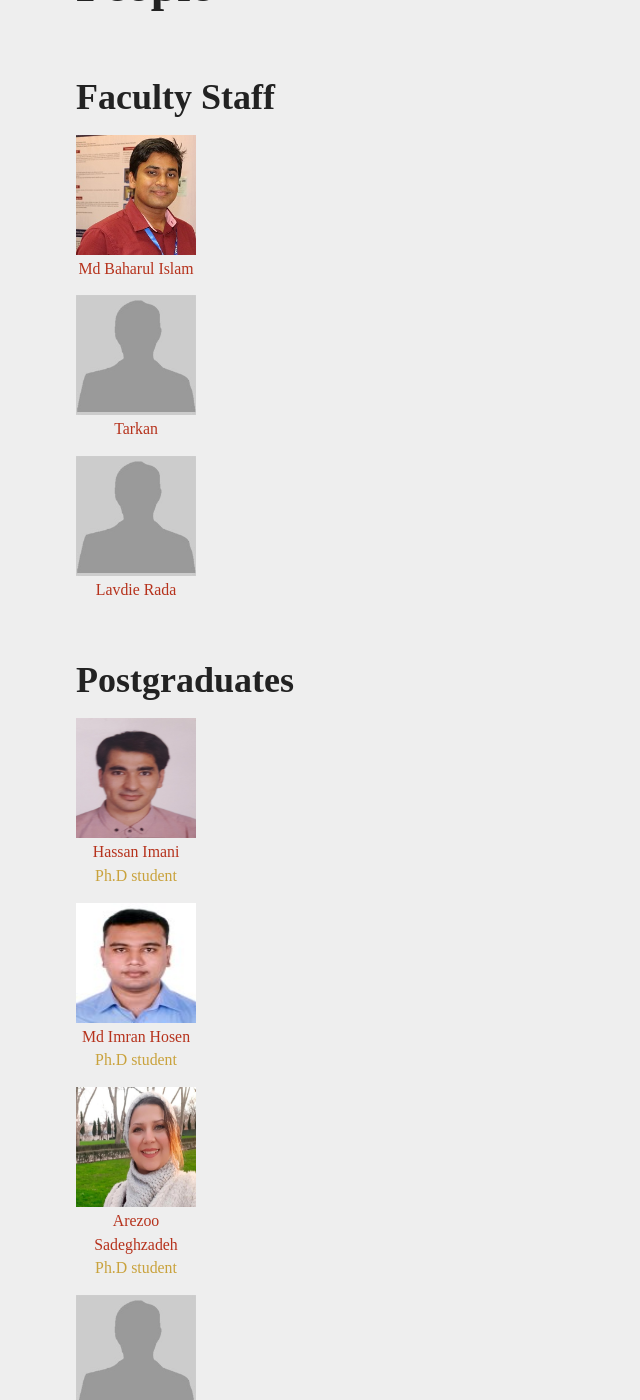
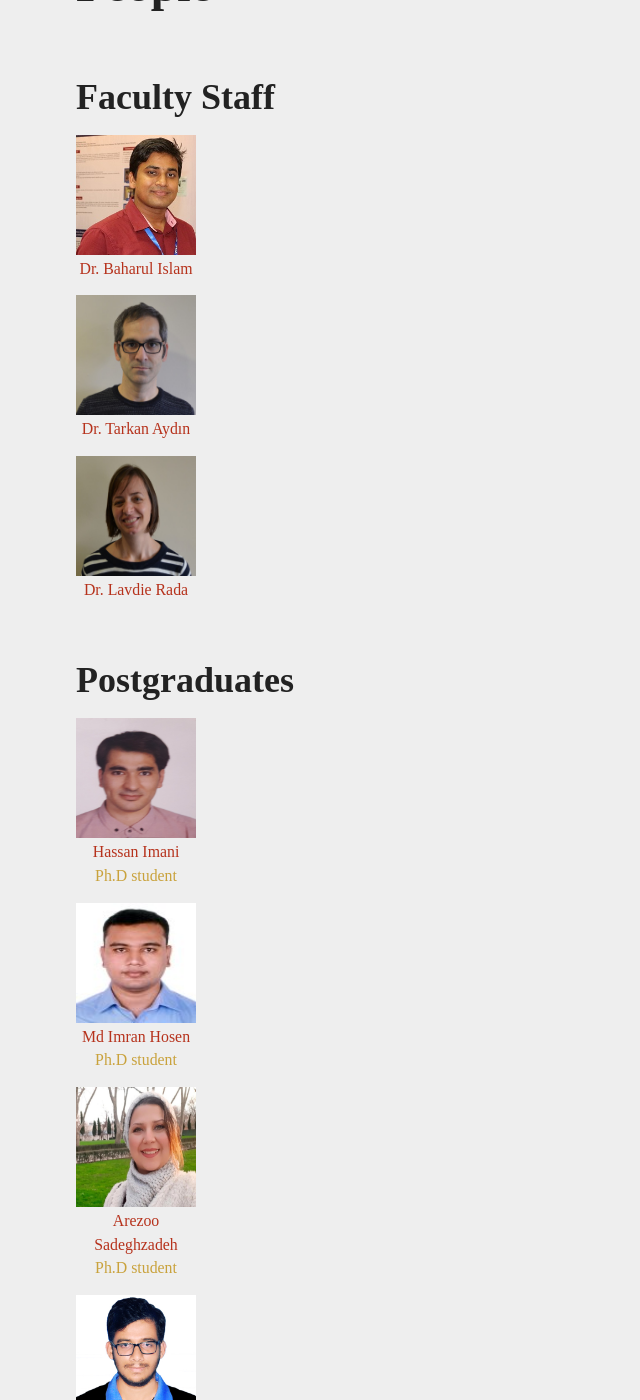
Before and after one commit to baucomputervision/baucomputervision.github.io, a Jekyll site: the page built from people.md, in a window 1280 px wide and 1400 px high, scrolled down 190 px. Shown: the whole window, without its empty margins (0-640 px from the left). Built offline with Jekyll 4.4.1, drawn with Linux system fonts in a browser that asks for light colours; some of the changed text lies outside the part shown.

Commit message:
update people

```diff
--- a/people.md
+++ b/people.md
@@ -6,15 +6,15 @@ permalink: /people/
 
 ## Faculty Staff
 
-{% include imagethumbnailblock.html url="/images/people/bahar.jpg" caption="Md Baharul Islam" width="120px" height="120px"  %}
-{% include imagethumbnailblock.html url="/images/people/nophoto.jpg" caption="Tarkan" width="120px" height="120px"  %}
-{% include imagethumbnailblock.html url="/images/people/nophoto.jpg" caption="Lavdie Rada" width="120px" height="120px"  %}
+{% include imagethumbnailblock.html url="/images/people/bahar.jpg" caption="Dr. Baharul Islam" width="120px" height="120px"  %}
+{% include imagethumbnailblock.html url="/images/people/tarkan.jpg" caption="Dr. Tarkan Aydın" width="120px" height="120px"  %}
+{% include imagethumbnailblock.html url="/images/people/lavdie.jpg" caption="Dr. Lavdie Rada" width="120px" height="120px"  %}
 
 ## Postgraduates
 {% include imagethumbnailblock.html url="/images/people/hassan.jpg" caption="Hassan Imani" caption2="Ph.D student" width="120px" height="120px"  %}
 {% include imagethumbnailblock.html url="/images/people/imran.jpg" caption="Md Imran Hosen" caption2="Ph.D student" width="120px" height="120px"  %}
 {% include imagethumbnailblock.html url="/images/people/arezoo.jpg" caption="Arezoo Sadeghzadeh" caption2="Ph.D student" width="120px" height="120px"  %}
-{% include imagethumbnailblock.html url="/images/people/nophoto.jpg" caption="Masum" caption2="" width="120px" height="120px"  %}
+{% include imagethumbnailblock.html url="/images/people/masum.jpg" caption="Masum Shah Junayed" caption2="" width="120px" height="120px"  %}
 {% include imagethumbnailblock.html url="/images/people/nophoto.jpg" caption="Afsana" caption2="" width="120px" height="120px"  %}
 {% include imagethumbnailblock.html url="/images/people/alnur.jpg" caption="Alnur Alimanov " caption2="M.Sc student" width="120px" height="120px"  %}
 {% include imagethumbnailblock.html url="/images/people/misagh.jpg" caption="Misagh Asgari" caption2="M.Sc student" width="120px" height="120px"  %}
```
Also changed, not shown: images/people/lavdie.jpg (added), images/people/masum.jpg (added), images/people/tarkan.jpg (added).
